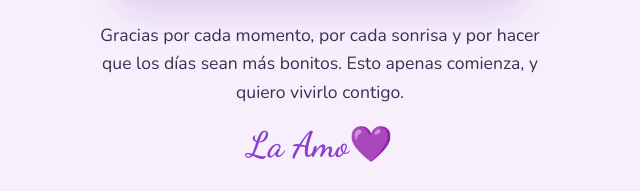
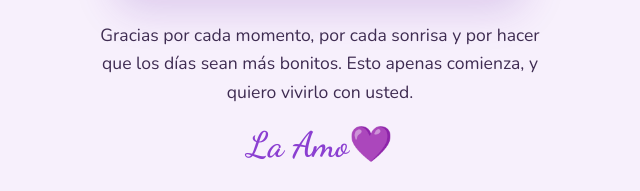
Before and after one commit to Ismael0714/I-D, a plain HTML site: page index.html in a window 1280 px wide. Shown: the part 6373-6564 px from the top of the page, 320-960 px from the left. Drawn offline with nearby package versions, Linux system fonts and the light colour scheme.

Commit message:
Add files via upload

```diff
--- a/index.html
+++ b/index.html
@@ -298,7 +298,7 @@ img{max-width:100%}
   <h2>I&D</h2>
   <p class="sub">Un último mensaje para usted</p>
   <div class="ph" data-src="fotos/foto2.png">📷</div>
-  <p>Gracias por cada momento, por cada sonrisa y por hacer que los días sean más bonitos. Esto apenas comienza, y quiero vivirlo contigo.</p>
+  <p>Gracias por cada momento, por cada sonrisa y por hacer que los días sean más bonitos. Esto apenas comienza, y quiero vivirlo con usted.</p>
   <p class="forever">La Amo💜</p>
 </section>
 
```
